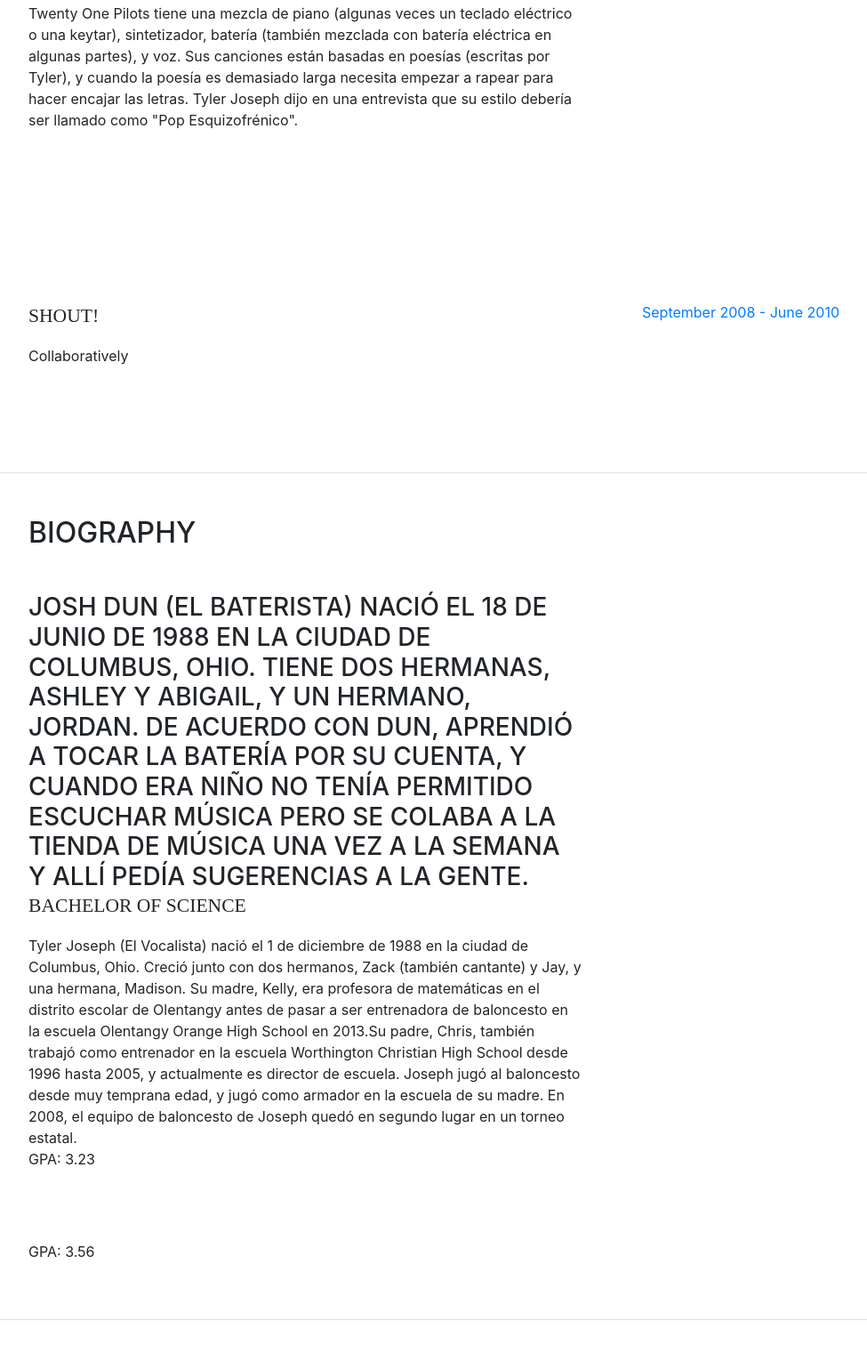
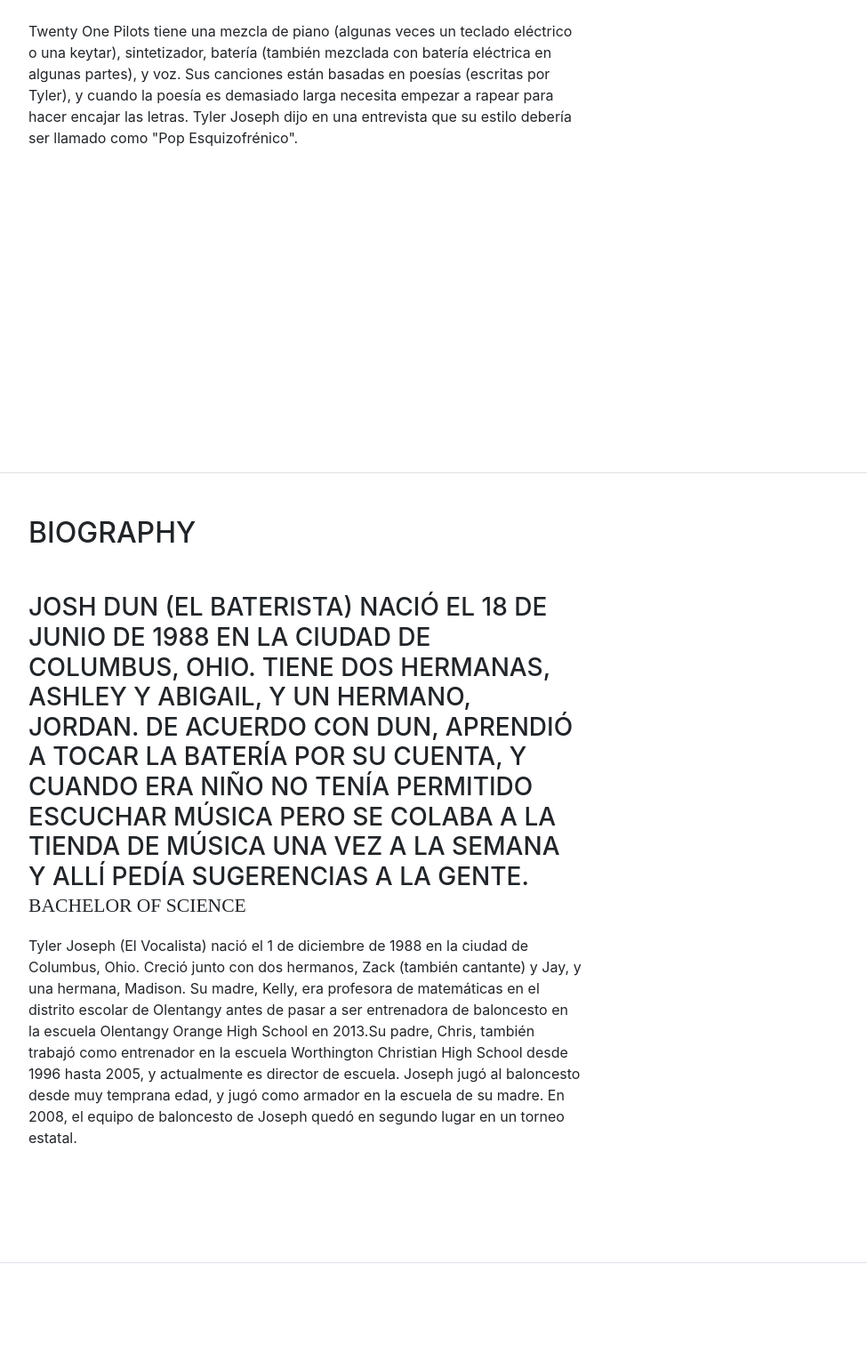
Before and after one commit to LukasCanduri/Twenty-One-Pilots, a website with bundled scripts: page index.html in a window 1280 px wide. Shown: the part 1068-2580 px from the top of the page at 89% size, without its empty margins (288-1263 px from the left). Built offline with nearby package versions, Linux system fonts and the light colour scheme; a web font is replaced by a local one.

Commit message:
Update index.html

```diff
--- a/index.html
+++ b/index.html
@@ -116,7 +116,7 @@
           <div class="resume-item d-flex flex-column flex-md-row mb-5">
             <div class="resume-content mr-auto">
               <h3 class="mb-0">Estilo Musical</h3>
-              <div class="subheading mb-3">Intelitec Solutions</div>
+              <div class="subheading mb-3"></div>
               <p>Twenty One Pilots tiene una mezcla de piano (algunas veces un teclado eléctrico o una keytar), sintetizador, batería (también mezclada con batería eléctrica en algunas partes), y voz. Sus canciones están basadas en poesías (escritas por Tyler), y cuando la poesía es demasiado larga necesita empezar a rapear para hacer encajar las letras. Tyler Joseph dijo en una entrevista que su estilo debería ser llamado como "Pop Esquizofrénico".</p>
             </div>
             <div class="resume-date text-md-right">
@@ -149,11 +149,11 @@
           <div class="resume-item d-flex flex-column flex-md-row">
             <div class="resume-content mr-auto">
               <h3 class="mb-0"></h3>
-              <div class="subheading mb-3">Shout!</div>
-              <p>Collaboratively </p>
+              <div class="subheading mb-3"></div>
+              <p></p>
             </div>
             <div class="resume-date text-md-right">
-              <span class="text-primary">September 2008 - June 2010</span>
+              <span class="text-primary"></span>
             </div>
           </div>
 
@@ -170,7 +170,7 @@
               <h3 class="mb-0">Josh Dun (El Baterista) nació el 18 de junio de 1988 en la ciudad de Columbus, Ohio. Tiene dos hermanas, Ashley y Abigail, y un hermano, Jordan. De acuerdo con Dun, aprendió a tocar la batería por su cuenta, y cuando era niño no tenía permitido escuchar música pero se colaba a la tienda de música una vez a la semana y allí pedía sugerencias a la gente.</h3>
               <div class="subheading mb-3">Bachelor of Science</div>
               <div>Tyler Joseph (El Vocalista) nació el 1 de diciembre de 1988 en la ciudad de Columbus, Ohio. Creció junto con dos hermanos, Zack (también cantante) y Jay, y una hermana, Madison. Su madre, Kelly, era profesora de matemáticas en el distrito escolar de Olentangy antes de pasar a ser entrenadora de baloncesto en la escuela Olentangy Orange High School en 2013.Su padre, Chris, también trabajó como entrenador en la escuela Worthington Christian High School desde 1996 hasta 2005, y actualmente es director de escuela. Joseph jugó al baloncesto desde muy temprana edad, y jugó como armador en la escuela de su madre. En 2008, el equipo de baloncesto de Joseph quedó en segundo lugar en un torneo estatal.</div>
-              <p>GPA: 3.23</p>
+              <p></p>
             </div>
             <div class="resume-date text-md-right">
               <span class="text-primary"></span>
@@ -181,7 +181,7 @@
             <div class="resume-content mr-auto">
               <h3 class="mb-0"></h3>
               <div class="subheading mb-3"></div>
-              <p>GPA: 3.56</p>
+              <p></p>
             </div>
             <div class="resume-date text-md-right">
               <span class="text-primary"></span>
```
